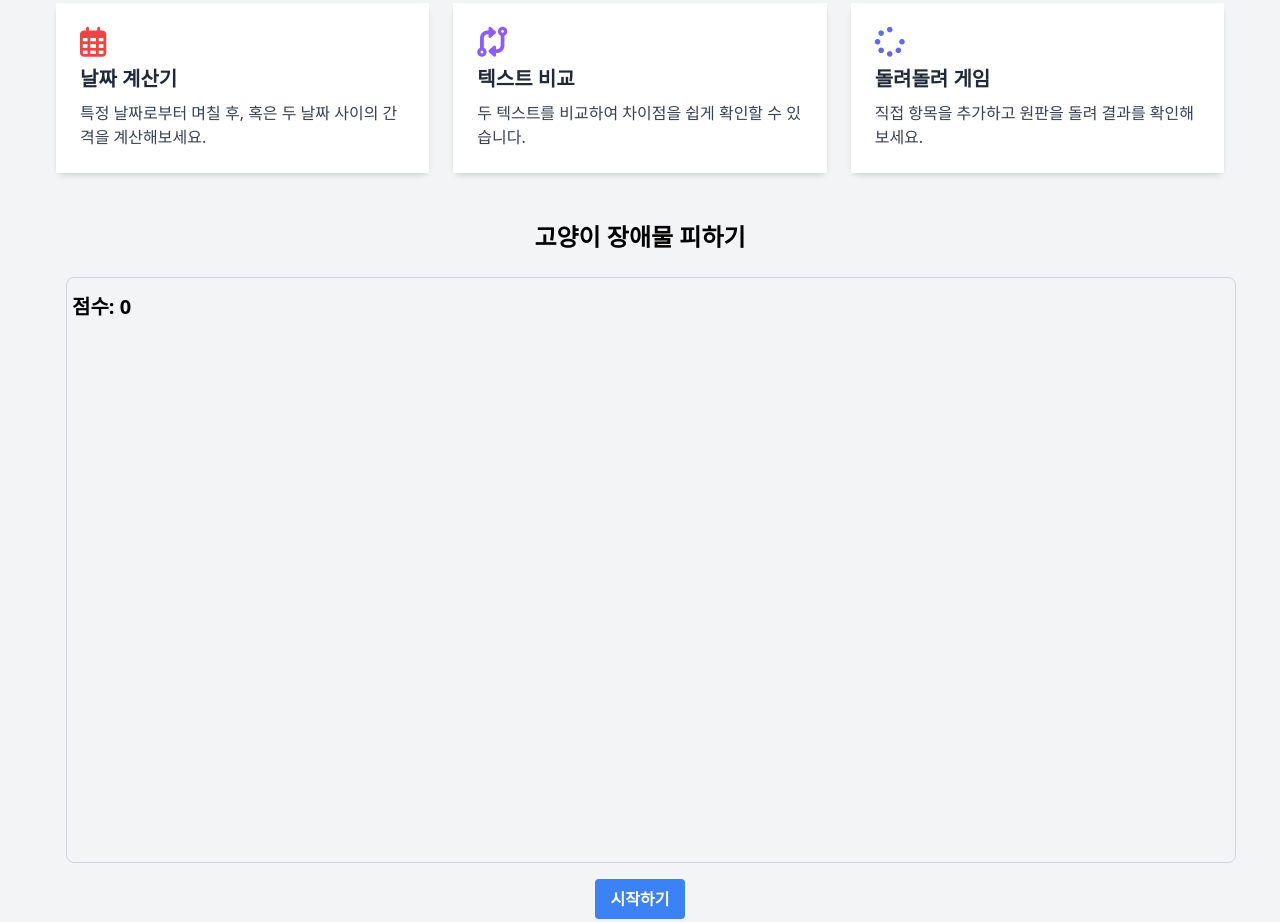
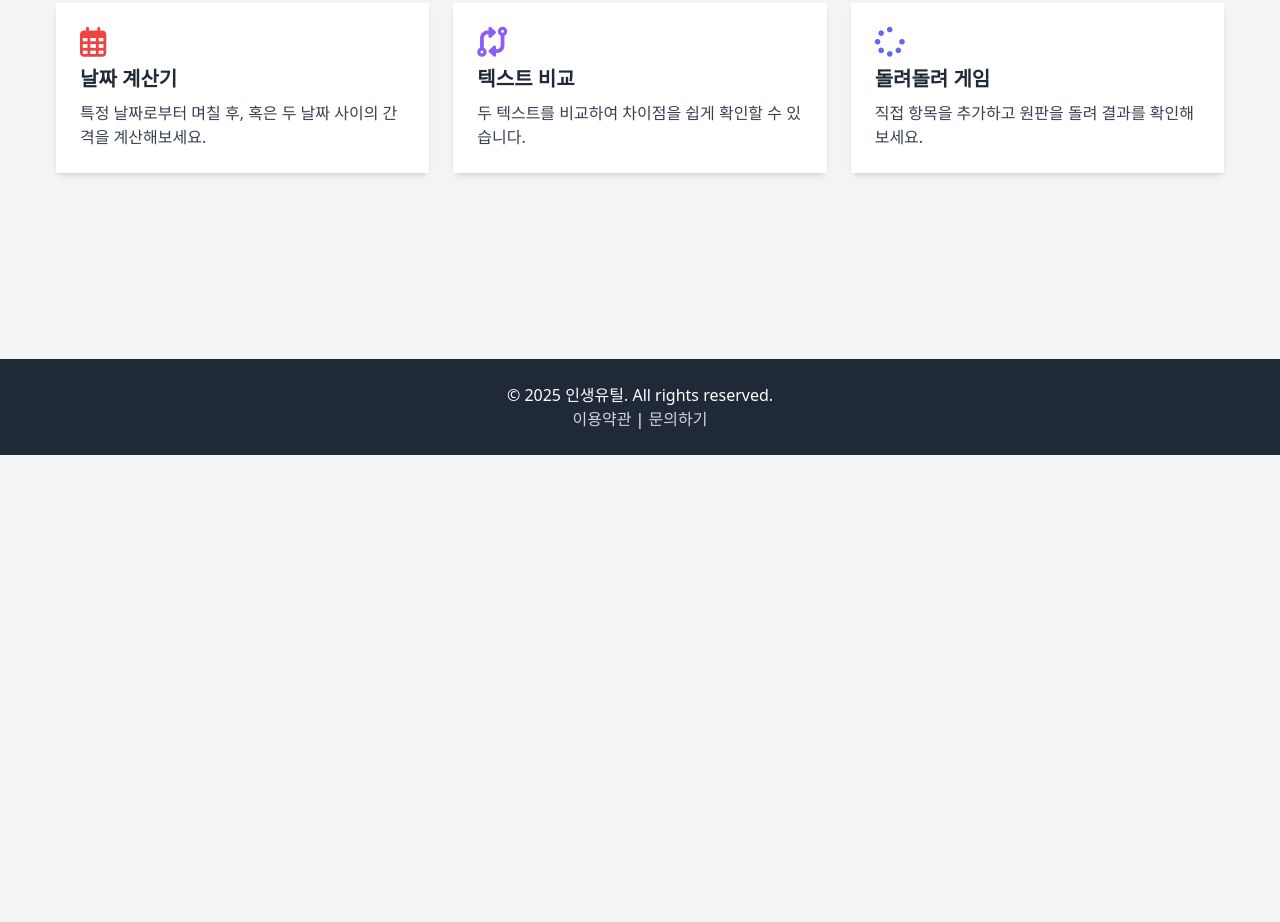
Before and after one commit to namhyonwoo/namhyonwoo.github.io, a plain HTML site: page index.html in a window 1280 px wide. Shown: the part 345-1267 px from the top of the page. After the commit the page ends 800 px from the top, so only its background shows below. Drawn offline with nearby package versions, Linux system fonts and the light colour scheme.

Commit message:
remove cat game

```diff
--- a/index.html
+++ b/index.html
@@ -207,7 +207,7 @@
     </div>
 
     <!-- Cat Jump Game -->
-    <div class="mt-12">
+    <div class="mt-12 hidden">
       <h2 class="text-2xl font-bold mb-6 text-center">
         고양이 장애물 피하기
       </h2>
```
